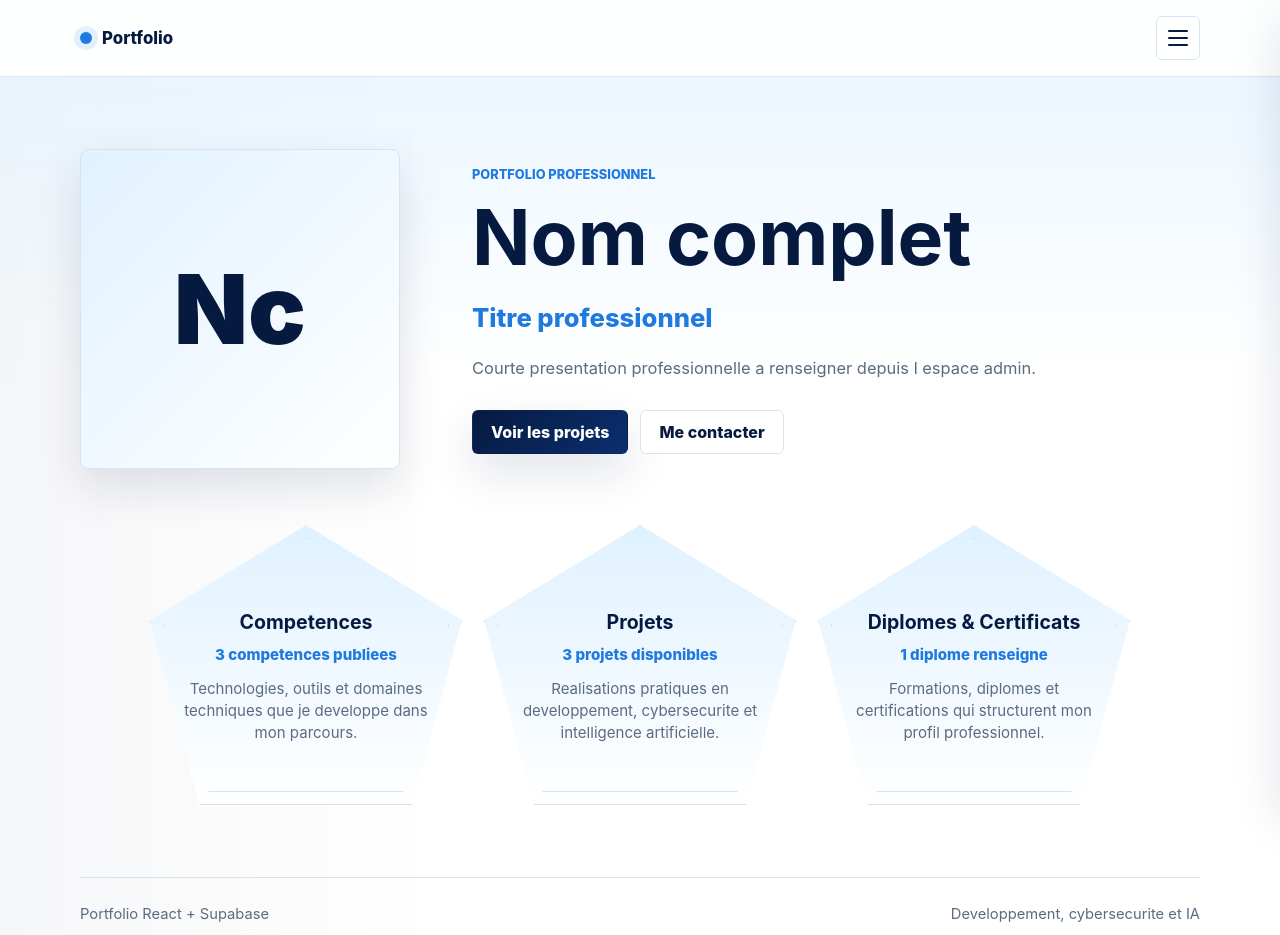
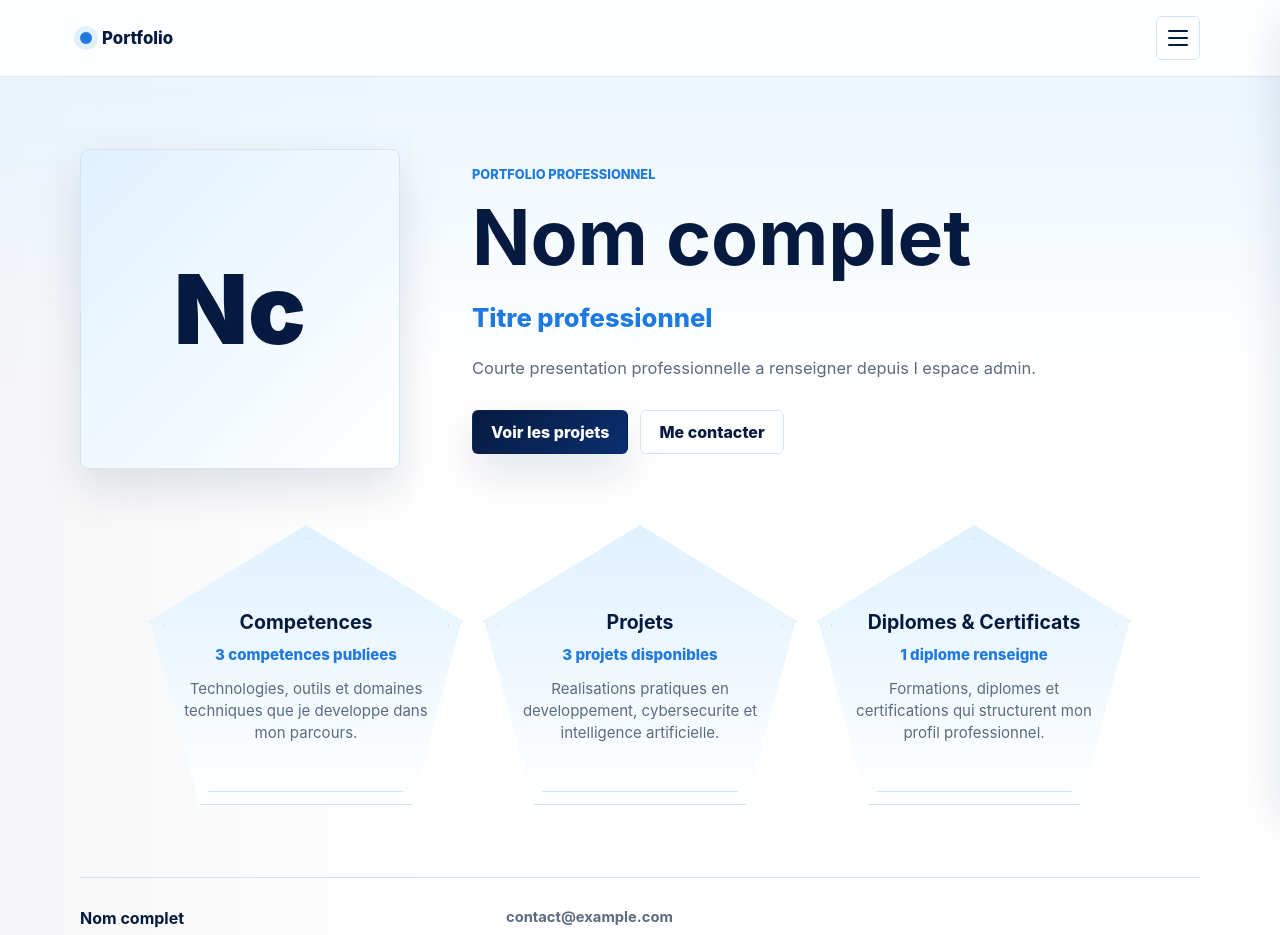
Before and after one commit to mbacke935/portfolio, a React (Vite) app: page / in a window 1280 px wide. Shown: the top 935 px of the page. Built offline with nearby package versions, Linux system fonts and the light colour scheme; no server answers; the database is empty.

Commit message:
Add dynamic global footer

```diff
--- a/src/components/Footer.jsx
+++ b/src/components/Footer.jsx
@@ -1,8 +1,48 @@
+import { fallbackProfile } from '../constants/fallbackData.js';
+import { useAsyncData } from '../hooks/useAsyncData.js';
+import { getProfile } from '../services/profileService.js';
+
+function FooterLink({ href, label }) {
+  if (!href) {
+    return null;
+  }
+
+  return (
+    <a href={href} rel="noreferrer" target="_blank">
+      {label}
+    </a>
+  );
+}
+
+function normalizePhoneHref(phone) {
+  return `tel:${phone.replace(/[^\d+]/g, '')}`;
+}
+
 export default function Footer() {
+  const { data: profile } = useAsyncData(getProfile, []);
+  const activeProfile = profile ?? fallbackProfile;
+
   return (
     <footer className="site-footer">
-      <p>Portfolio React + Supabase</p>
-      <p>Developpement, cybersecurite et IA</p>
+      <div className="footer-brand">
+        <strong>{activeProfile.name}</strong>
+        <p>{activeProfile.title}</p>
+      </div>
+
+      <div className="footer-contact" aria-label="Coordonnees">
+        {activeProfile.email && <a href={`mailto:${activeProfile.email}`}>{activeProfile.email}</a>}
+        {activeProfile.phone && (
+          <a href={normalizePhoneHref(activeProfile.phone)}>{activeProfile.phone}</a>
+        )}
+        {activeProfile.location && <span>{activeProfile.location}</span>}
+      </div>
+
+      <div className="footer-links" aria-label="Reseaux sociaux">
+        <FooterLink href={activeProfile.github_url} label="GitHub" />
+        <FooterLink href={activeProfile.linkedin_url} label="LinkedIn" />
+        <FooterLink href={activeProfile.website_url} label="Site web" />
+        <FooterLink href={activeProfile.cv_url} label="CV" />
+      </div>
     </footer>
   );
 }
--- a/src/pages/Admin.jsx
+++ b/src/pages/Admin.jsx
@@ -1050,6 +1050,28 @@ export default function Admin() {
               placeholder="https://linkedin.com/in/..."
               type="url"
               value={profile.linkedin_url ?? ''}
+            />
+          </label>
+
+          <label>
+            Site web
+            <input
+              name="website_url"
+              onChange={updateProfileField}
+              placeholder="https://..."
+              type="url"
+              value={profile.website_url ?? ''}
+            />
+          </label>
+
+          <label>
+            CV en ligne
+            <input
+              name="cv_url"
+              onChange={updateProfileField}
+              placeholder="https://..."
+              type="url"
+              value={profile.cv_url ?? ''}
             />
           </label>
         </div>
--- a/src/styles/global.css
+++ b/src/styles/global.css
@@ -1380,24 +1380,48 @@ p {
 }
 
 .site-footer {
-  display: flex;
+  display: grid;
   width: min(1120px, calc(100% - 32px));
-  align-items: center;
-  justify-content: space-between;
-  gap: 16px;
+  grid-template-columns: minmax(0, 1.2fr) minmax(0, 1fr) minmax(0, 1fr);
+  align-items: start;
+  gap: 24px;
   margin: 0 auto;
   border-top: 1px solid var(--color-border);
-  padding: 24px 0;
+  padding: 30px 0;
 }
 
 .site-footer strong,
 .site-footer a {
   color: var(--color-navy);
+}
+
+.site-footer strong {
+  display: block;
+  margin-bottom: 6px;
 }
 
 .site-footer p {
   margin: 0;
   font-size: 0.92rem;
+}
+
+.footer-contact,
+.footer-links {
+  display: grid;
+  gap: 8px;
+}
+
+.footer-contact a,
+.footer-contact span,
+.footer-links a {
+  color: var(--color-muted);
+  font-size: 0.92rem;
+  font-weight: 700;
+}
+
+.footer-contact a:hover,
+.footer-links a:hover {
+  color: var(--color-blue);
 }
 
 @keyframes page-enter {
```
